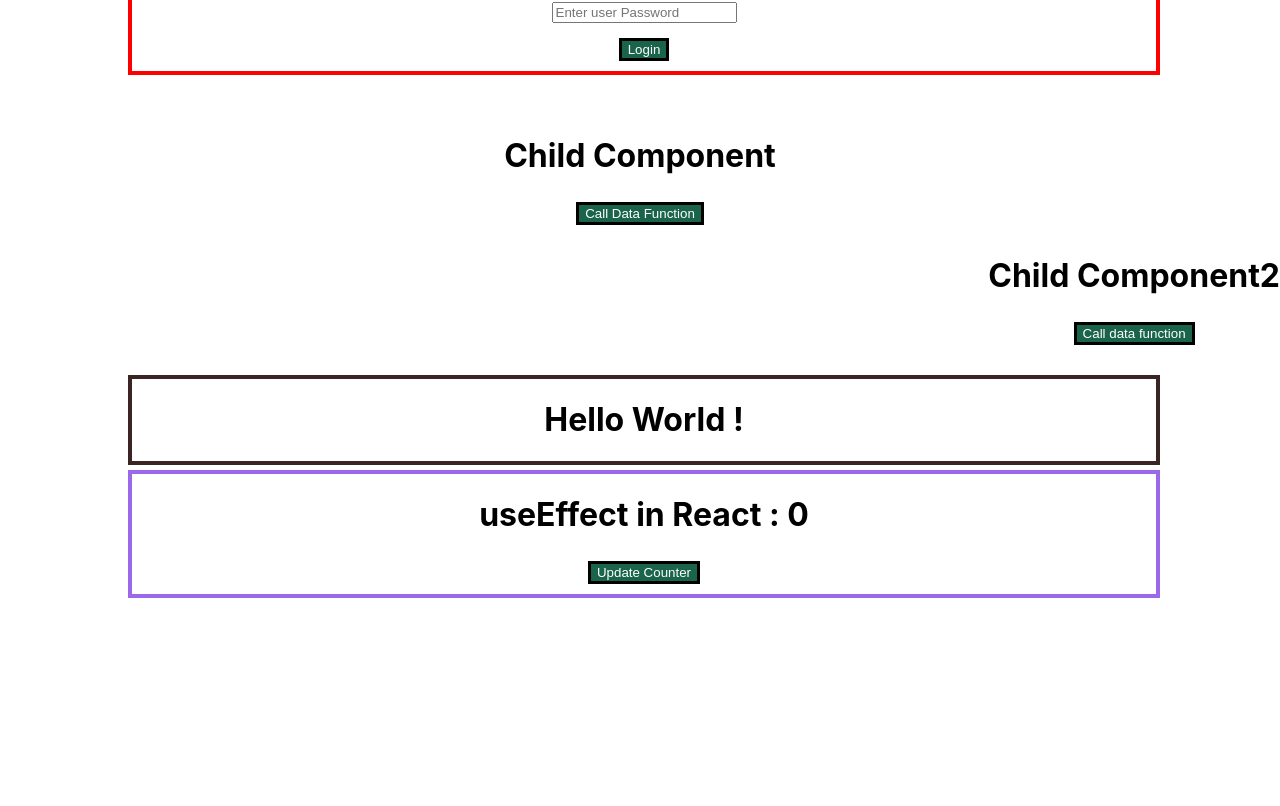
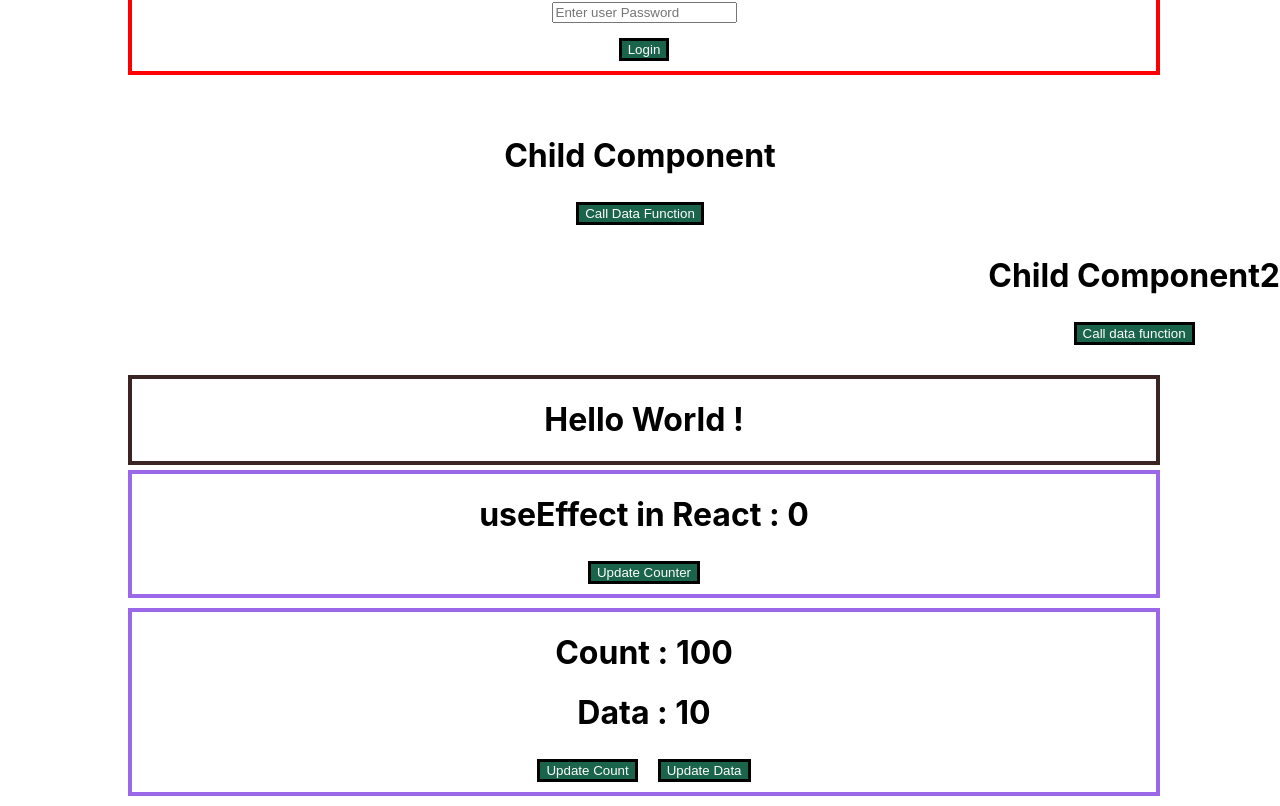
Before and after one commit to surendra960/Basic_form, a React (Create React App) app: page / in a window 1280 px wide. Shown: the part 682-1488 px from the top of the page. Before the commit the page ends 1290 px from the top, so only its background shows below. Built offline with nearby package versions, Linux system fonts and the light colour scheme.

Commit message:
useEffect

```diff
--- a/src/App.js
+++ b/src/App.js
@@ -6,6 +6,7 @@
 import Member from './Member';
 import Constructor from './Constructor';
 import UseEffectHook from './UseEffectHook';
+import UseEffectWuseStateProps from './UseEffectWuseStateProps';
 
 function App() {
   function getData(){
@@ -22,6 +23,7 @@
       </div>
       <Constructor />
       <UseEffectHook/>
+      <UseEffectWuseStateProps/>
 
     </div>
 
--- /dev/null
+++ b/src/UseEffectWuseStateProps.js
@@ -0,0 +1,28 @@
+import react, {useEffect,useState} from 'react'
+
+function UseEffectWuseStateProps() {
+    const [data, setData] = useState(10);
+    const [count, setCount] = useState(100);
+
+useEffect(()=>{
+    console.warn("called with data state");
+},[data])
+
+useEffect(()=>{
+    alert("Count is :" +count);
+},[count])
+
+// useEffect(()=>{
+//     console.warn("useEffect");
+// })
+  return (
+    <div className="classSuri">
+        <h1>Count  :  {count}</h1>
+        <h1>Data  :  {data}</h1>
+        <button className='btn' onClick={()=>setCount(count+1)}>Update Count</button>
+        <button className='btn leftM' onClick={()=>setData(data+1)}>Update Data</button>
+    </div>
+  )
+}
+
+export default UseEffectWuseStateProps
```
